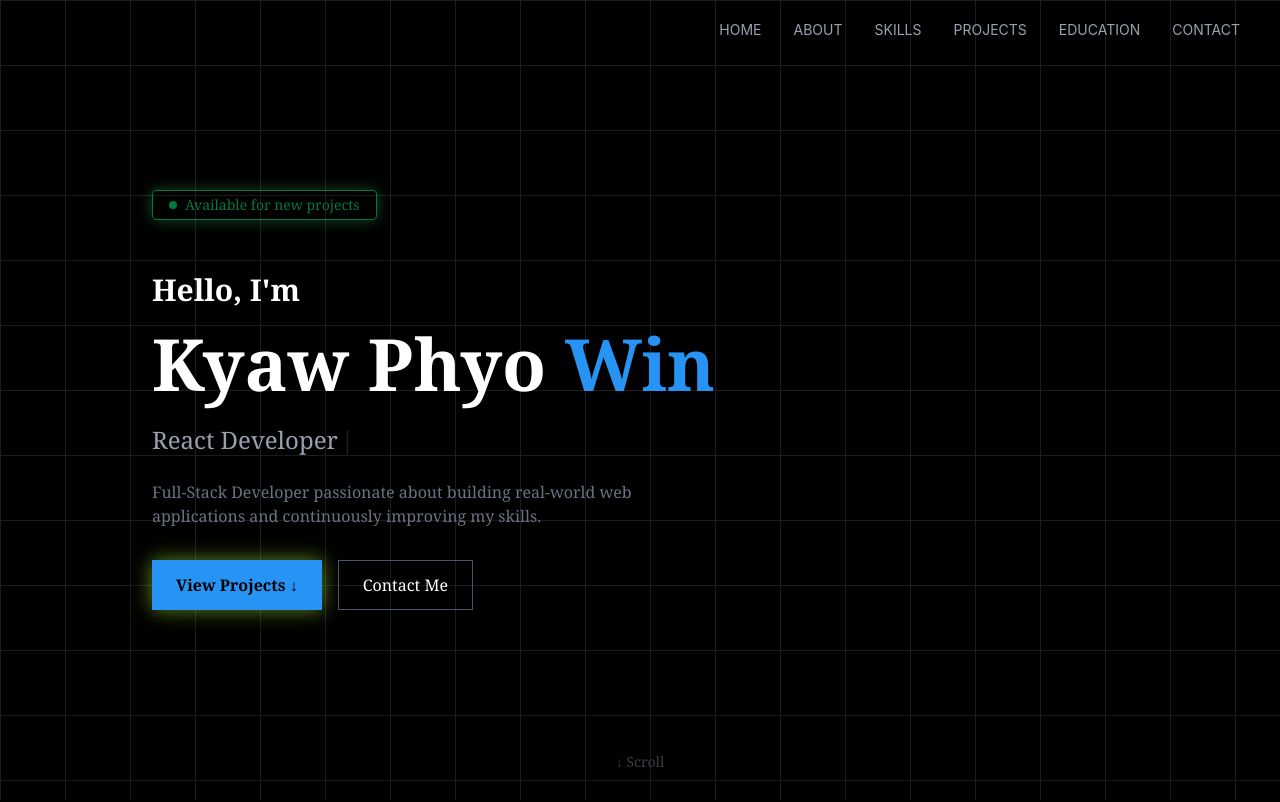
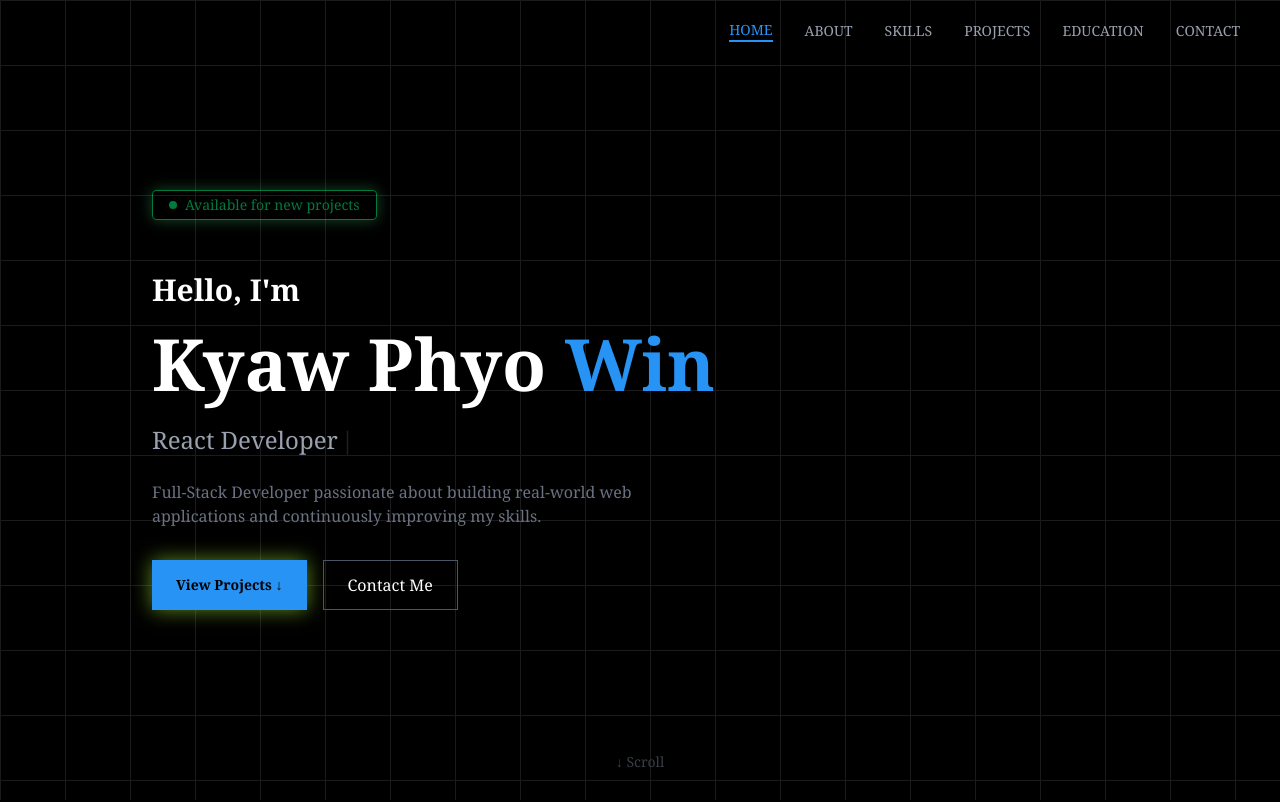
Before and after one commit to kyawphyo-dev/kyawphyowin.dev, a React (Vite) app: page / in a window 1280 px wide. Shown: the top 802 px of the page. Built offline with nearby package versions, Linux system fonts and the light colour scheme.

Commit message:
polishUI

```diff
--- /dev/null
+++ b/src/Utlils/animations.js
@@ -0,0 +1,79 @@
+export const fadeIn = (direction = "up", delay = 0) => {
+  return {
+    hidden: {
+      opacity: 0,
+      y: direction === "up" ? 40 : direction === "down" ? -40 : 0,
+      x: direction === "left" ? 40 : direction === "right" ? -40 : 0,
+    },
+    show: {
+      opacity: 1,
+      x: 0,
+      y: 0,
+      transition: {
+        duration: 0.6,
+        delay,
+        ease: "easeOut",
+      },
+    },
+  };
+};
+
+export const staggerContainer = (stagger = 0.15) => {
+  return {
+    hidden: {},
+    show: {
+      transition: {
+        staggerChildren: stagger,
+      },
+    },
+  };
+};
+
+export const scaleIn = (delay = 0) => {
+  return {
+    hidden: { opacity: 0, scale: 0.9 },
+    show: {
+      opacity: 1,
+      scale: 1,
+      transition: {
+        duration: 0.4,
+        delay,
+      },
+    },
+  };
+};
+
+export const slideIn = (direction = "left", delay = 0) => {
+  return {
+    hidden: {
+      x: direction === "left" ? -100 : 100,
+      opacity: 0,
+    },
+    show: {
+      x: 0,
+      opacity: 1,
+      transition: {
+        duration: 0.6,
+        delay,
+      },
+    },
+  };
+};
+
+export const pageTransition = {
+  initial: { opacity: 0, y: 10 },
+  animate: { opacity: 1, y: 0 },
+  exit: { opacity: 0, y: -10 },
+  transition: { duration: 0.3 },
+};
+
+export const hoverLift = {
+  whileHover: {
+    y: -3,
+    scale: 1.03,
+  },
+  transition: {
+    type: "spring",
+    stiffness: 200,
+  },
+};
--- a/src/components/Navbar.jsx
+++ b/src/components/Navbar.jsx
@@ -1,64 +1,120 @@
 import React, { useEffect, useState } from "react";
+import { motion, AnimatePresence } from "framer-motion";
+import { Home } from "lucide-react";
+import { hoverLift } from "../Utlils/animations";
 
-export default function Navbar() {
+export default function Navbar({ setActiveSection, activeSection }) {
   const [scrolled, setScrolled] = useState(false);
+  const [showNav, setShowNav] = useState(true);
+  const [lastScrollY, setLastScrollY] = useState(0);
+  const [isOpen, setIsOpen] = useState(false); // 🔥 NEW
 
   useEffect(() => {
     const handleScroll = () => {
-      setScrolled(window.scrollY > 50);
+      const currentScrollY = window.scrollY;
+
+      if (currentScrollY < 50) {
+        setShowNav(true);
+        setScrolled(false);
+      } else {
+        setScrolled(true);
+
+        if (currentScrollY > lastScrollY) {
+          setShowNav(false);
+        } else {
+          setShowNav(true);
+        }
+      }
+
+      setLastScrollY(currentScrollY);
     };
 
     window.addEventListener("scroll", handleScroll);
     return () => window.removeEventListener("scroll", handleScroll);
-  }, []);
+  }, [lastScrollY]);
+
+  const navItems = [
+    "home",
+    "about",
+    "skills",
+    "projects",
+    "education",
+    "contact",
+  ];
 
   return (
+    <>
+      {/* 🔹 NAVBAR */}
       <nav
-      className={`fixed top-0 w-full flex justify-between px-10 py-5 z-50 transition-all duration-100
-        ${
-          scrolled ? "border-b border-[#292929] bg-bg backdrop-blur-lg " : ""
-        }, `}
+        className={`fixed top-0 w-full font-serif flex justify-between items-center px-6 md:px-10 py-5 z-50 transition-all duration-300
+        ${scrolled ? "border-b border-[#292929] bg-bg/80 backdrop-blur-lg" : ""}
+        ${showNav ? "translate-y-0" : "-translate-y-full"}`}
       >
-      <h1 className="text-white text-3xl font-bold cursor-pointer"></h1>
+        <h1 className="text-white text-2xl md:text-3xl font-bold cursor-pointer items-center my-2"></h1>
 
-      <ul className="flex gap-3 md:gap-8 text-xs md:text-sm text-gray-400 items-center">
-        <a
-          className="hover:text-primary cursor-pointer transition"
-          href="#hero"
+        {/* 🔹 Desktop Menu */}
+        <div className="hidden md:flex gap-8 text-sm text-gray-400 items-center">
+          {navItems.map((item) => (
+            <motion.button
+              key={item}
+              {...hoverLift}
+              onClick={() => setActiveSection(item)}
+              className={`hover:text-primary transition ${
+                activeSection === item
+                  ? "text-primary border-b-2 border-primary"
+                  : ""
+              }`}
             >
-          HOME
-        </a>
-        <a
-          className="hover:text-primary cursor-pointer transition"
-          href="#about"
+              {item.toUpperCase()}
+            </motion.button>
+          ))}
+        </div>
+
+        {/* 🔹 Mobile Hamburger */}
+        <button
+          onClick={() => setIsOpen(true)}
+          className="md:hidden text-white text-2xl"
         >
-          ABOUT
-        </a>
-        <a
-          href="#skills"
-          className="hover:text-primary cursor-pointer transition"
+          ☰
+        </button>
+      </nav>
+
+      {/* 🔹 MOBILE MENU */}
+      <AnimatePresence>
+        {isOpen && (
+          <motion.div
+            initial={{ x: "100%" }}
+            animate={{ x: 0 }}
+            exit={{ x: "100%" }}
+            transition={{ duration: 0.3 }}
+            className="fixed top-0 right-0 w-full h-screen bg-black z-50 flex flex-col items-center justify-center gap-8"
           >
-          SKILLS
-        </a>
-        <a
-          className="hover:text-primary cursor-pointer transition"
-          href="#projects"
+            {/* Close Button */}
+            <button
+              onClick={() => setIsOpen(false)}
+              className="absolute top-6 right-6 text-3xl text-white"
             >
-          PROJECTS
-        </a>
-        <a
-          className="hover:text-primary cursor-pointer transition"
-          href="#education"
+              ✕
+            </button>
+
+            {/* Links */}
+            {navItems.map((item) => (
+              <button
+                key={item}
+                onClick={() => {
+                  setActiveSection(item);
+                  setIsOpen(false);
+                }}
+                className={`text-xl text-gray-300 ${
+                  activeSection === item ? "text-primary" : ""
+                }`}
               >
-          EDUCATION
-        </a>
-        <a
-          className="hover:text-primary cursor-pointer transition"
-          href="#contact"
-        >
-          CONTACT
-        </a>
-      </ul>
-    </nav>
+                {item.toUpperCase()}
+              </button>
+            ))}
+          </motion.div>
+        )}
+      </AnimatePresence>
+    </>
   );
 }
--- a/src/layouts/Layout.jsx
+++ b/src/layouts/Layout.jsx
@@ -1,4 +1,4 @@
-import React from "react";
+import React, { useEffect } from "react";
 
 import Navbar from "../components/Navbar";
 import { AnimatePresence, motion } from "framer-motion";
@@ -9,27 +9,44 @@ import Projects from "../sections/ProjectSection";
 import Education from "../sections/Education";
 import Contact from "../sections/Contact";
 import Footer from "../sections/Footer";
+import { useState } from "react";
+import { pageTransition } from "../Utlils/animations";
 
 export default function Layout() {
+  let [activeSection, setActiveSection] = useState("home");
+
+  useEffect(() => {
+    if (activeSection !== "home") {
+      window.scrollTo(0, 0);
+    }
+  }, [activeSection]);
   return (
     <div className="min-h-screen bg-bg">
-      <Navbar />
+      <Navbar
+        setActiveSection={setActiveSection}
+        activeSection={activeSection}
+      />
       <AnimatePresence mode="wait">
-        <motion.div
-          initial={{ opacity: 0, y: 10 }}
-          animate={{ opacity: 1, y: 0 }}
-          exit={{ opacity: 0, y: -10 }}
-          transition={{ duration: 0.3 }}
-        >
+        <motion.div key={activeSection} {...pageTransition}>
+          {activeSection === "home" && (
+            <>
               <Hero />
               <About />
               <Skills />
               <Projects />
               <Education />
               <Contact />
-          <Footer />
+            </>
+          )}
+
+          {activeSection === "about" && <About />}
+          {activeSection === "skills" && <Skills />}
+          {activeSection === "projects" && <Projects />}
+          {activeSection === "education" && <Education />}
+          {activeSection === "contact" && <Contact />}
         </motion.div>
       </AnimatePresence>
+      <Footer />
     </div>
   );
 }
--- a/src/sections/Hero.jsx
+++ b/src/sections/Hero.jsx
@@ -1,9 +1,14 @@
 import { motion } from "framer-motion";
 import { Typewriter } from "react-simple-typewriter";
+import { fadeIn, hoverLift, staggerContainer } from "../Utlils/animations";
 
 export default function Hero() {
   return (
-    <section
+    <motion.section
+      variants={fadeIn("up")}
+      initial="hidden"
+      whileInView="show"
+      viewport={{ once: true }}
       id="hero"
       className="relative font-serif min-h-screen flex items-center justify-center bg-black text-white overflow-hidden"
     >
@@ -11,7 +16,12 @@ export default function Hero() {
       <div className="absolute inset-0 z-0 bg-[linear-gradient(#444_1px,transparent_1px),linear-gradient(to_right,#444_1px,transparent_1px)] bg-[size:65px_65px] opacity-40"></div>
 
       {/* ✅ Content (NOT inside background) */}
-      <div className="relative z-10 max-w-5xl w-full px-4 md:px-6">
+      <motion.div
+        variants={staggerContainer()}
+        initial="hidden"
+        whileInView="show"
+        className="relative z-10 max-w-5xl w-full px-4 md:px-6"
+      >
         {/* Badge */}
         <p
           className="text-green-400 border border-green-400 rounded-sm inline-flex items-center gap-2 px-4 py-1 text-sm mb-2
@@ -26,14 +36,14 @@ export default function Hero() {
 
         {/* Name */}
         <motion.h1
-          initial={{ opacity: 0, y: 60 }}
-          animate={{ opacity: 1, y: 0 }}
-          transition={{ duration: 2, ease: "easeOut" }}
+          variants={fadeIn("up", 0.3)}
           className="text-5xl md:text-7xl font-bold leading-tight"
         >
           <span className="text-3xl">Hello, I'm</span> <br />
-          <span className="text-white">Kyaw Phyo</span>{" "}
-          <span className="text-primary">Win</span>
+          <motion.div {...hoverLift}>
+            <span className="text-white">Kyaw Phyo</span>{" "}
+            <span className="text-primary">Win</span>
+          </motion.div>
         </motion.h1>
 
         {/* Typing */}
@@ -57,20 +67,28 @@ export default function Hero() {
         </p>
 
         {/* Buttons */}
-        <div className="mt-8 flex gap-4">
-          <button className="bg-primary text-black px-6 py-3 font-semibold hover:scale-105 transition shadow-[0_0_20px_rgba(163,230,53,0.6)]">
+        <motion.div variants={fadeIn("up", 0.3)} className="mt-8 flex gap-4">
+          <motion.a
+            {...hoverLift}
+            href="#projects"
+            className="bg-primary md:text-md text-sm text-black px-4 py-2 md:px-6 md:py-3 font-semibold hover:scale-105 transition flex items-center shadow-[0_0_20px_rgba(163,230,53,0.6)]"
+          >
             View Projects ↓
-          </button>
-          <button className="border border-gray-600 px-6 py-3 hover:bg-white hover:text-black transition">
+          </motion.a>
+          <motion.a
+            {...hoverLift}
+            href="#contact"
+            className="border border-gray-600 px-6 py-3 hover:bg-white hover:text-black transition"
+          >
             Contact Me
-          </button>
-        </div>
+          </motion.a>
+        </motion.div>
 
         {/* Scroll */}
+      </motion.div>
+      <div className="absolute bottom-7 left-1/2 transform -translate-x-1/2 text-gray-500 text-sm animate-pulse">
+        <a href="#about">↓ Scroll</a>
       </div>
-      <div className="absolute bottom-7 left-1/2 transform -translate-x-1/2 text-gray-500 text-sm animate-pulse">
-        ↓ Scroll
-      </div>
-    </section>
+    </motion.section>
   );
 }
--- a/src/sections/ProjectSection.jsx
+++ b/src/sections/ProjectSection.jsx
@@ -2,6 +2,9 @@ import React from "react";
 import SectionTitle from "../components/SectionTitle";
 import FeaturedProject from "../components/FeatureProject";
 import ProjectCard from "../components/Projects";
+import { motion } from "framer-motion";
+import { fadeIn, staggerContainer, hoverLift } from "../Utlils/animations";
+import { div } from "framer-motion/client";
 
 const projects = [
   {
@@ -47,18 +50,37 @@ export default function ProjectSection() {
   const featured = projects.find((p) => p.featured);
   const others = projects.filter((p) => !p.featured);
   return (
-    <section className="bg-black text-white px-6 py-30" id="projects">
-      <div className="max-w-5xl w-full mx-auto">
+    <motion.section
+      variants={fadeIn("up")}
+      initial="hidden"
+      whileInView="show"
+      viewport={{ once: true }}
+      className="bg-black text-white px-6 py-16 md:py-30 min-h-screen font-serif"
+      id="projects"
+    >
+      <motion.div
+        variants={staggerContainer}
+        initial="hidden"
+        whileInView="show"
+        className="max-w-5xl w-full mx-auto"
+      >
         <SectionTitle id="04" label="Projects" title="My Work" />
 
-        {featured && <FeaturedProject project={featured} />}
+        <motion.div variants={fadeIn("up", 0.2)} {...hoverLift}>
+          {featured && <FeaturedProject project={featured} />}
+        </motion.div>
 
-        <div className="grid md:grid-cols-2 gap-6">
+        <motion.div
+          variants={fadeIn("up", 0.3)}
+          className="grid md:grid-cols-2 gap-6"
+        >
           {others.map((p, i) => (
-            <ProjectCard key={p.id} project={p} index={i + 2} />
+            <motion.div {...hoverLift} key={p.id}>
+              <ProjectCard project={p} index={i + 2} />
+            </motion.div>
           ))}
-        </div>
-      </div>
-    </section>
+        </motion.div>
+      </motion.div>
+    </motion.section>
   );
 }
```
Also changed, not shown: src/sections/About.jsx (+31 -14 lines), src/sections/Contact.jsx (+55 -25 lines), src/sections/Education.jsx (+23 -8 lines), src/sections/Footer.jsx (+52 -32 lines), src/sections/Skills.jsx (+25 -18 lines). Lines whose indentation alone changed are shown as unchanged.
